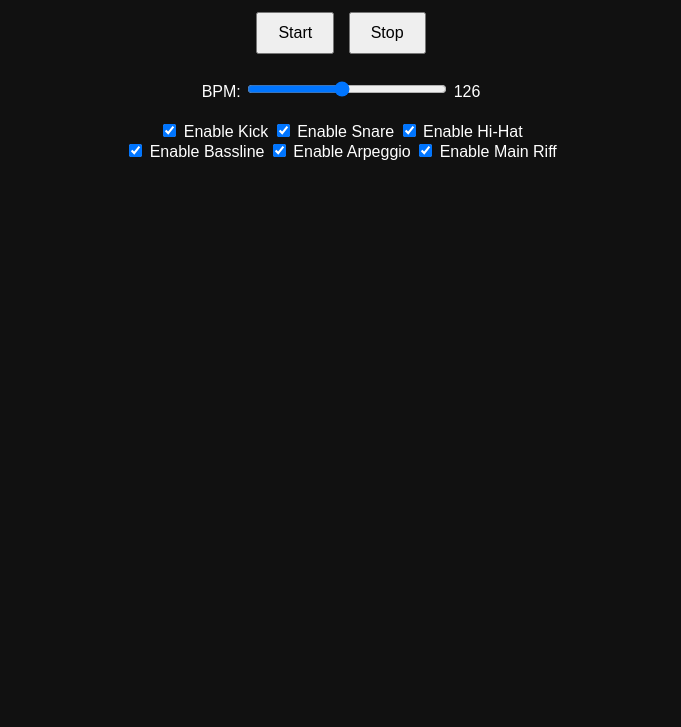
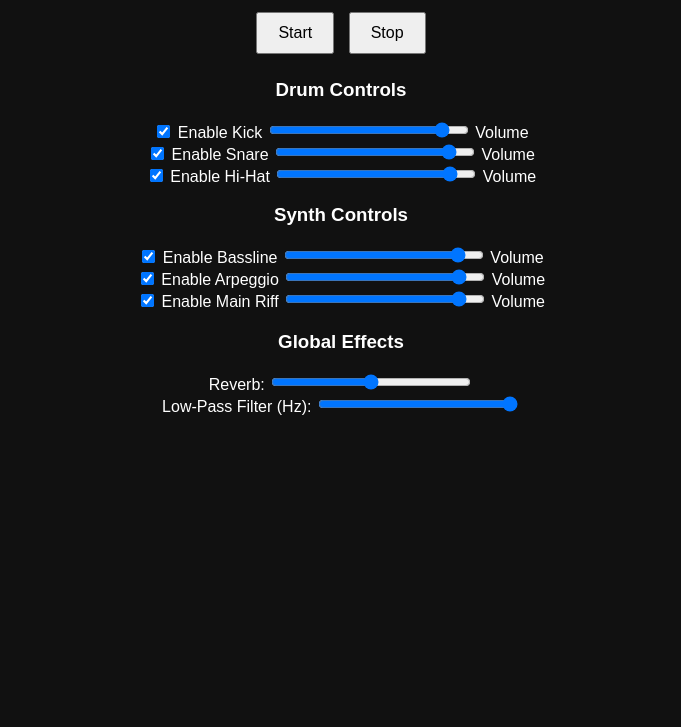
Before and after one commit to AndreaCrisa/ACTAM-Hackaton2, a plain HTML site: page versions/diskJockey.html in a window 1280 px wide. Shown: the part 73-800 px from the top of the page, without its empty margins (299-980 px from the left). Drawn offline with nearby package versions, Linux system fonts and the light colour scheme; no server answers.

Commit message:
diskjokey v3

```diff
--- a/versions/diskJockey.html
+++ b/versions/diskJockey.html
@@ -3,7 +3,7 @@
 <head>
     <meta charset="UTF-8">
     <meta name="viewport" content="width=device-width, initial-scale=1.0">
-    <title>DiscJokey Pjanoo</title>
+    <title>DiscJokey Enhanced</title>
     <script src="https://cdnjs.cloudflare.com/ajax/libs/tone/14.7.77/Tone.js"></script>
     <style>
         body {
@@ -21,65 +21,105 @@
             font-size: 16px;
             cursor: pointer;
         }
+        .slider-group {
+            margin-bottom: 20px;
+        }
         input[type="range"] {
             width: 200px;
         }
-        .slider-group {
-            margin-bottom: 20px;
+        .effect-controls {
+            margin-top: 20px;
         }
     </style>
 </head>
 <body>
-    <h1>DiscJokey: Pjanoo Recreation</h1>
+    <h1>DiscJokey: Enhanced Pjanoo Recreation</h1>
     <div>
         <button id="playButton">Start</button>
         <button id="stopButton">Stop</button>
     </div>
     <div class="controls">
-        <div class="slider-group">
-            <label for="bpm">BPM: </label>
-            <input type="range" id="bpm" min="60" max="200" value="126">
-            <span id="bpmValue">126</span>
-        </div>
+        <h3>Drum Controls</h3>
         <div>
             <label>
                 <input type="checkbox" id="toggleKick" checked>
                 Enable Kick
             </label>
+            <input type="range" id="kickVolume" min="-60" max="0" value="-6"> Volume
+        </div>
+        <div>
             <label>
                 <input type="checkbox" id="toggleSnare" checked>
                 Enable Snare
             </label>
+            <input type="range" id="snareVolume" min="-60" max="0" value="-6"> Volume
+        </div>
+        <div>
             <label>
                 <input type="checkbox" id="toggleHiHat" checked>
                 Enable Hi-Hat
             </label>
+            <input type="range" id="hihatVolume" min="-60" max="0" value="-6"> Volume
         </div>
+        <h3>Synth Controls</h3>
         <div>
             <label>
                 <input type="checkbox" id="toggleBass" checked>
                 Enable Bassline
             </label>
+            <input type="range" id="bassVolume" min="-60" max="0" value="-6"> Volume
+        </div>
+        <div>
             <label>
                 <input type="checkbox" id="toggleArp" checked>
                 Enable Arpeggio
             </label>
+            <input type="range" id="arpVolume" min="-60" max="0" value="-6"> Volume
+        </div>
+        <div>
             <label>
                 <input type="checkbox" id="toggleRiff" checked>
                 Enable Main Riff
             </label>
+            <input type="range" id="riffVolume" min="-60" max="0" value="-6"> Volume
+        </div>
+    </div>
+    <div class="effect-controls">
+        <h3>Global Effects</h3>
+        <div>
+            <label for="reverb">Reverb: </label>
+            <input type="range" id="reverb" min="0" max="1" step="0.1" value="0.5">
+        </div>
+        <div>
+            <label for="lowPassFilter">Low-Pass Filter (Hz): </label>
+            <input type="range" id="lowPassFilter" min="200" max="20000" value="20000">
         </div>
     </div>
     <script>
-        // Setup Tone.js
+        // Tone.js setup
         Tone.Transport.bpm.value = 126;
-        Tone.Transport.timeSignature = [4, 4];
 
-        // Drum players
-        const kick = new Tone.Player("../DrumSamples/BD.wav").toDestination();
-        const snare = new Tone.Player("../DrumSamples/SNARE.wav").toDestination();
-        const ClosedHiHat = new Tone.Player("../DrumSamples/CHH.wav").toDestination();
+        // Effects
+        const reverb = new Tone.Reverb({ decay: 3, wet: 0.5 }).toDestination();
+        const lowPassFilter = new Tone.Filter(20000, "lowpass").connect(reverb);
 
+        // Helper to create volume and effects chains
+        const createChannel = (volume = -6) => {
+            const gain = new Tone.Volume(volume).connect(lowPassFilter);
+            return gain;
+        };
+
+        // Drum players with volume control
+        const kickChannel = createChannel();
+        const kick = new Tone.Player("../DrumSamples/BD.wav").connect(kickChannel);
+
+        const snareChannel = createChannel();
+        const snare = new Tone.Player("../DrumSamples/SNARE.wav").connect(snareChannel);
+
+        const hiHatChannel = createChannel();
+        const ClosedHiHat = new Tone.Player("../DrumSamples/CHH.wav").connect(hiHatChannel);
+
+        // Drum pattern
         const drumPatternIntro = new Tone.Sequence((time, note) => {
             if (document.getElementById("toggleKick").checked && note === "kick") {
                 kick.start(time);
@@ -92,46 +132,40 @@
             }
         }, ["kick", "ClosedHiHat", "snare", "ClosedHiHat"], "8n");
 
-        // Bassline setup
-        const bassSynth = new Tone.AMSynth().toDestination();
+        // Bassline
+        const bassChannel = createChannel();
+        const bassSynth = new Tone.AMSynth().connect(bassChannel);
         const bassLine = new Tone.Sequence((time, note) => {
             if (document.getElementById("toggleBass").checked) {
                 bassSynth.triggerAttackRelease(note, "8n", time);
             }
-        }, ["G2", "F2", "Eb2", "C2", "D2", "Eb2", "F2", "G2"], "4n");
+        }, ["G2", "F2", "Eb2", "C2"], "4n");
 
-        // Arpeggio setup
-        const arpSynth = new Tone.PolySynth(Tone.Synth).toDestination();
+        // Arpeggio
+        const arpChannel = createChannel();
+        const arpSynth = new Tone.PolySynth(Tone.Synth).connect(arpChannel);
         const arpSequence = new Tone.Sequence((time, note) => {
             if (document.getElementById("toggleArp").checked) {
                 arpSynth.triggerAttackRelease(note, "16n", time);
             }
-        }, [
-            "C4", "D4", "F4", "C4", "D4", "F4", "C4", "D4", "G4"
-        ], "16n");
+        }, ["C4", "D4", "F4", "C4"], "16n");
 
         // Main riff
-        const mainRiffSynth = new Tone.PolySynth(Tone.Synth).toDestination();
+        const riffChannel = createChannel();
+        const mainRiffSynth = new Tone.PolySynth(Tone.Synth).connect(riffChannel);
         const mainRiffL = new Tone.Sequence((time, note) => {
             if (document.getElementById("toggleRiff").checked) {
                 mainRiffSynth.triggerAttackRelease(note, "16n", time);
             }
-        }, ["G4", "F4", "D4", "D4"], "16n");
+        }, ["G4", "F4", "D4"], "16n");
 
-        const mainRiffH = new Tone.Sequence((time, note) => {
-            if (document.getElementById("toggleRiff").checked) {
-                mainRiffSynth.triggerAttackRelease(note, "16n", time);
-            }
-        }, ["Bb4", "A4", "G4", "G4"], "16n");
-
-        // Start/stop buttons
+        // Play/Stop controls
         document.getElementById("playButton").addEventListener("click", async () => {
             await Tone.start();
             drumPatternIntro.start(0);
             bassLine.start(0);
             arpSequence.start(0);
             mainRiffL.start(0);
-            mainRiffH.start(0);
             Tone.Transport.start();
         });
 
@@ -141,16 +175,34 @@
             bassLine.stop(0);
             arpSequence.stop(0);
             mainRiffL.stop(0);
-            mainRiffH.stop(0);
         });
 
-        // BPM control
-        const bpmSlider = document.getElementById("bpm");
-        const bpmValue = document.getElementById("bpmValue");
-        bpmSlider.addEventListener("input", () => {
-            const bpm = bpmSlider.value;
-            bpmValue.textContent = bpm;
-            Tone.Transport.bpm.value = bpm;
+        // Volume controls
+        document.getElementById("kickVolume").addEventListener("input", (e) => {
+            kickChannel.volume.value = e.target.value;
+        });
+        document.getElementById("snareVolume").addEventListener("input", (e) => {
+            snareChannel.volume.value = e.target.value;
+        });
+        document.getElementById("hihatVolume").addEventListener("input", (e) => {
+            hiHatChannel.volume.value = e.target.value;
+        });
+        document.getElementById("bassVolume").addEventListener("input", (e) => {
+            bassChannel.volume.value = e.target.value;
+        });
+        document.getElementById("arpVolume").addEventListener("input", (e) => {
+            arpChannel.volume.value = e.target.value;
+        });
+        document.getElementById("riffVolume").addEventListener("input", (e) => {
+            riffChannel.volume.value = e.target.value;
+        });
+
+        // Effect controls
+        document.getElementById("reverb").addEventListener("input", (e) => {
+            reverb.wet.value = e.target.value;
+        });
+        document.getElementById("lowPassFilter").addEventListener("input", (e) => {
+            lowPassFilter.frequency.value = e.target.value;
         });
     </script>
 </body>
```
